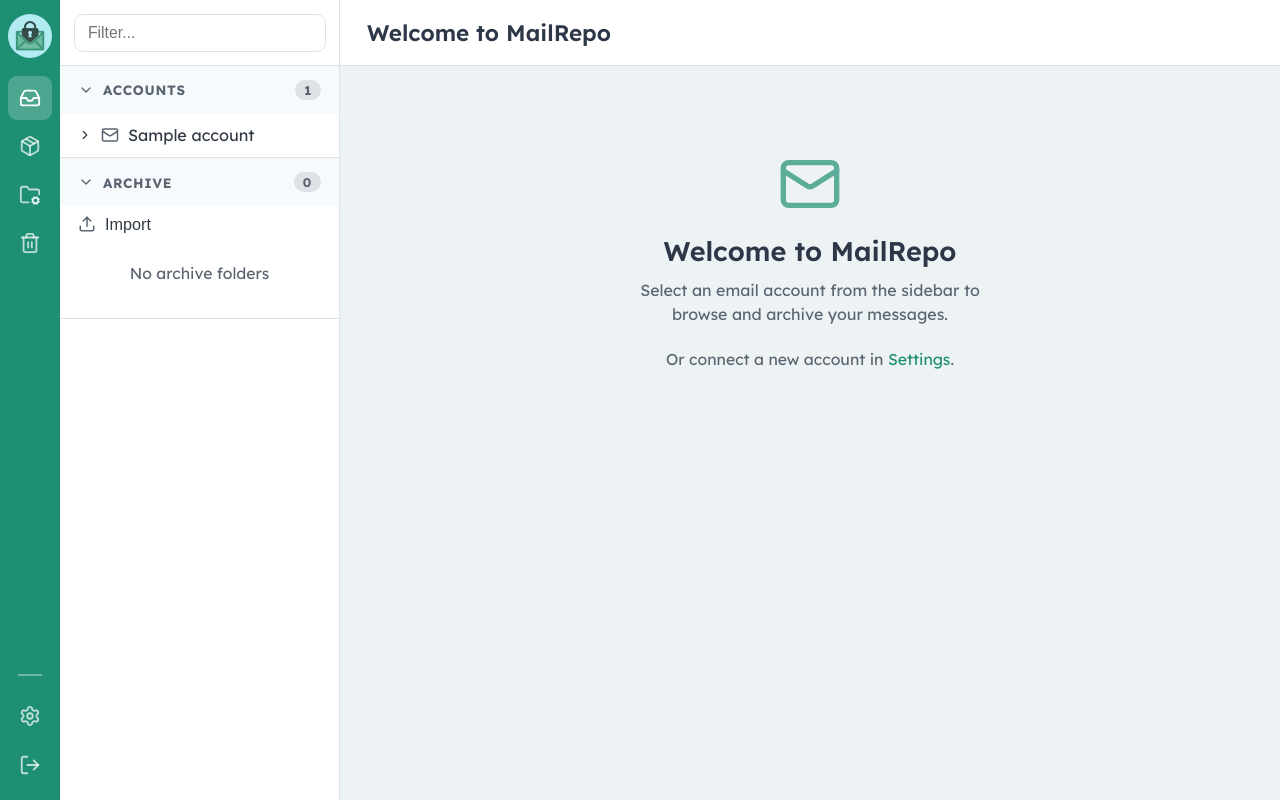
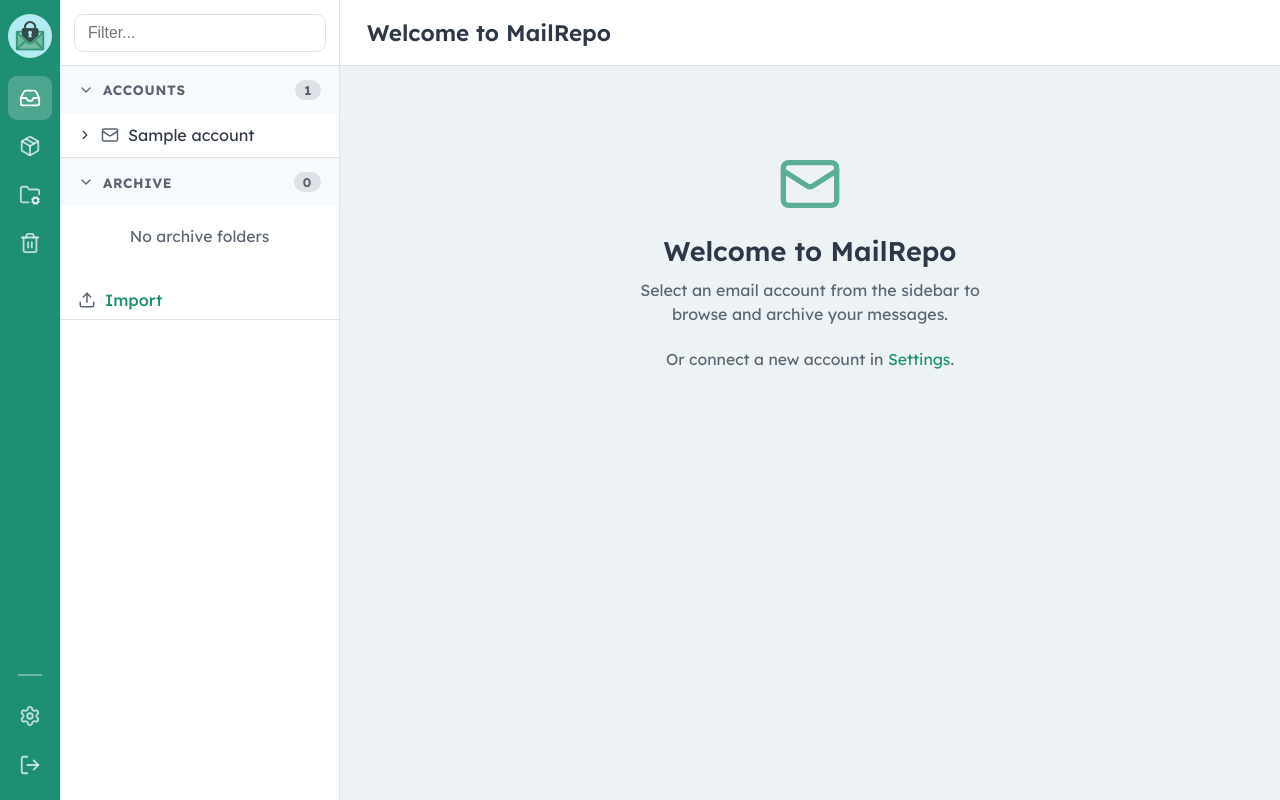
Before and after one commit to rsembera/mailrepo, a Python web app: template web/templates/main/index.html in a window 1280 px wide. Run offline with Jinja, Linux system fonts and the light colour scheme; the template is opened without the code that fills it: most values are stand-ins (such as "Sample title", 1, 10 or a date in 2020).

Commit message:
Fix: Use add-folder-btn class for Import button styling

```diff
--- a/web/templates/main/index.html
+++ b/web/templates/main/index.html
@@ -103,7 +103,7 @@
                         <p>No archive folders</p>
                     </div>
                 {% endif %}
-                <button class="tree-item-row import-btn" onclick="openImportModal()">
+                <button class="tree-item-row add-folder-btn" onclick="openImportModal()">
                     <i data-lucide="upload" class="tree-icon"></i>
                     <span class="tree-label">Import</span>
                 </button>
```
